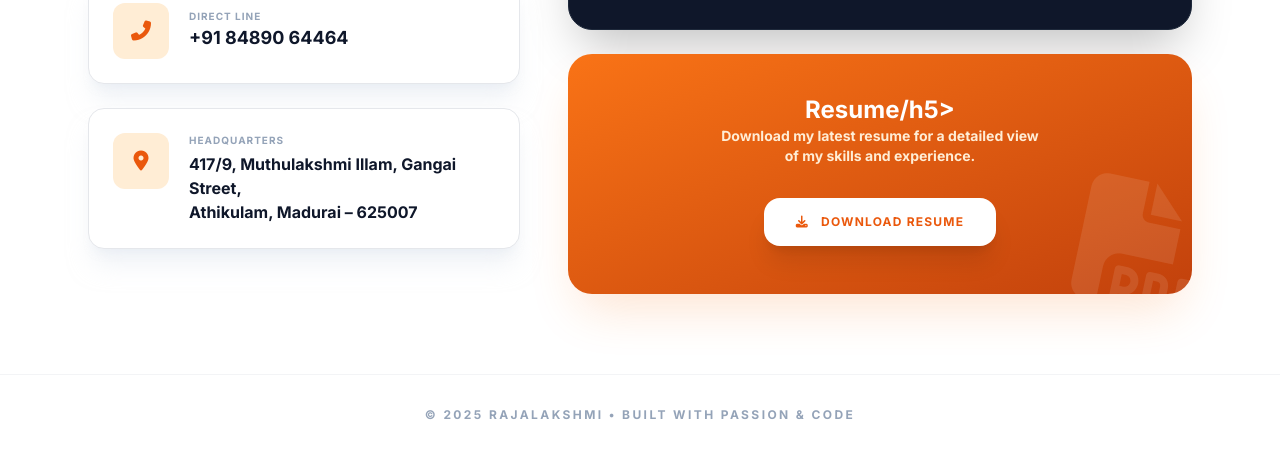
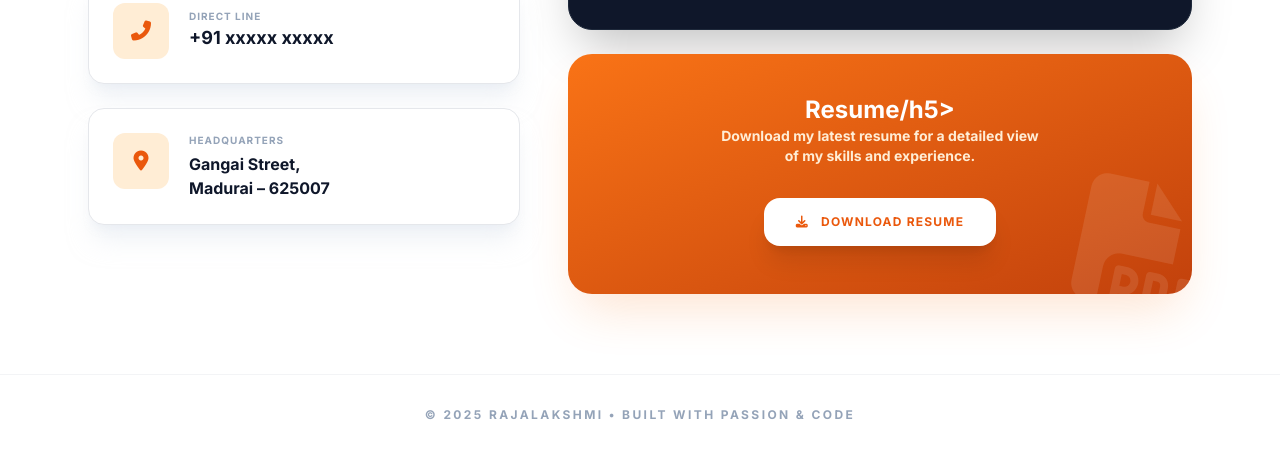
Before and after one commit to Rajalakshmi0103/portfolio, a plain HTML site: page index.html in a window 1280 px wide. Shown: the part 6336-6791 px from the top of the page. Drawn offline with nearby package versions, Linux system fonts and the light colour scheme; files that its build step writes are made by us from their sources; files whose address does not match are found by name.

Commit message:
Update index.html

```diff
--- a/index.html
+++ b/index.html
@@ -897,7 +897,7 @@
             </div>
             <div class="ml-5">
               <p class="text-[10px] font-black uppercase tracking-widest text-slate-400">Direct Line</p>
-              <p class="text-base md:text-lg font-bold text-slate-900 dark:text-white">+91 84890 64464</p>
+              <p class="text-base md:text-lg font-bold text-slate-900 dark:text-white">+91 xxxxx xxxxx</p>
             </div>
           </div>
 
@@ -910,8 +910,8 @@
             <div class="ml-5">
               <p class="text-[10px] font-black uppercase tracking-widest text-slate-400">Headquarters</p>
               <p class="text-sm md:text-base font-bold text-slate-900 dark:text-white leading-relaxed mt-1">
-                417/9, Muthulakshmi Illam, Gangai Street,<br>
-                Athikulam, Madurai – 625007
+                Gangai Street,<br>
+                Madurai – 625007
               </p>
             </div>
           </div>
@@ -973,4 +973,5 @@
   <script src="js/main.js"></script>
 </body>
 
+
 </html>
```
